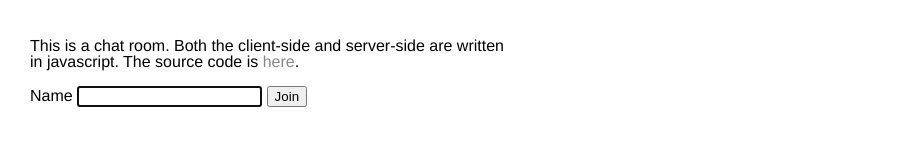
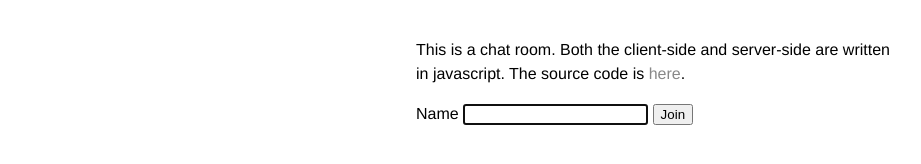
Before and after one commit to GunioRobot/chat, a website: page index.html in a window 1280 px wide. Shown: the whole page, without its empty margins (0-921 px from the left). Drawn offline with Linux system fonts and the light colour scheme; no server answers.

Commit message:
styling'

```diff
--- a/style.css
+++ b/style.css
@@ -13,7 +13,7 @@ body, #entry {
 
 body, table {
   font-size: 12pt;
-  line-height: 100%;
+  line-height: 150%;
 }
 tr,td,table {
   padding: 0;
@@ -47,6 +47,8 @@ a:hover { text-decoration: underline; color: #aaa; }
   font-family: Helvetica, sans-serif;
   width: 30em;
   border: 0;
+  margin-left: auto;
+  margin-right: auto;
 }
 
 #toolbar {
@@ -76,7 +78,7 @@ a:hover { text-decoration: underline; color: #aaa; }
 }
 
 /* not very important info */
-.notice td, .join td, .part td, .message .date { color: #555; }
+.notice td, .join td, .part td, .message .date { color: #514ED9; }
 .error td { color: #933; }
 .personal .nick, .notice .nick { color: #cd5; }
 
```
